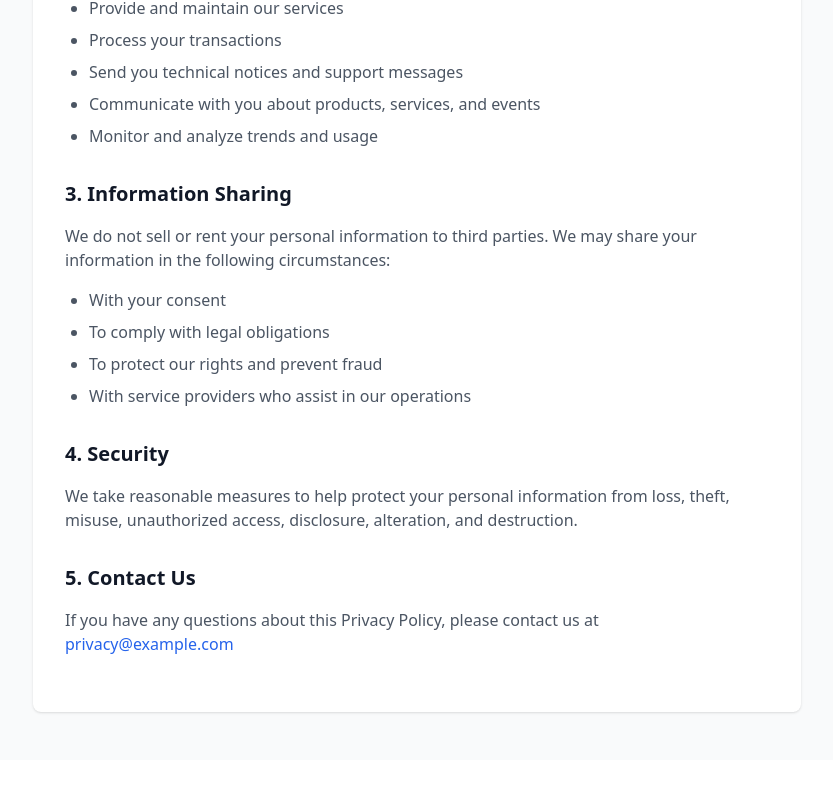
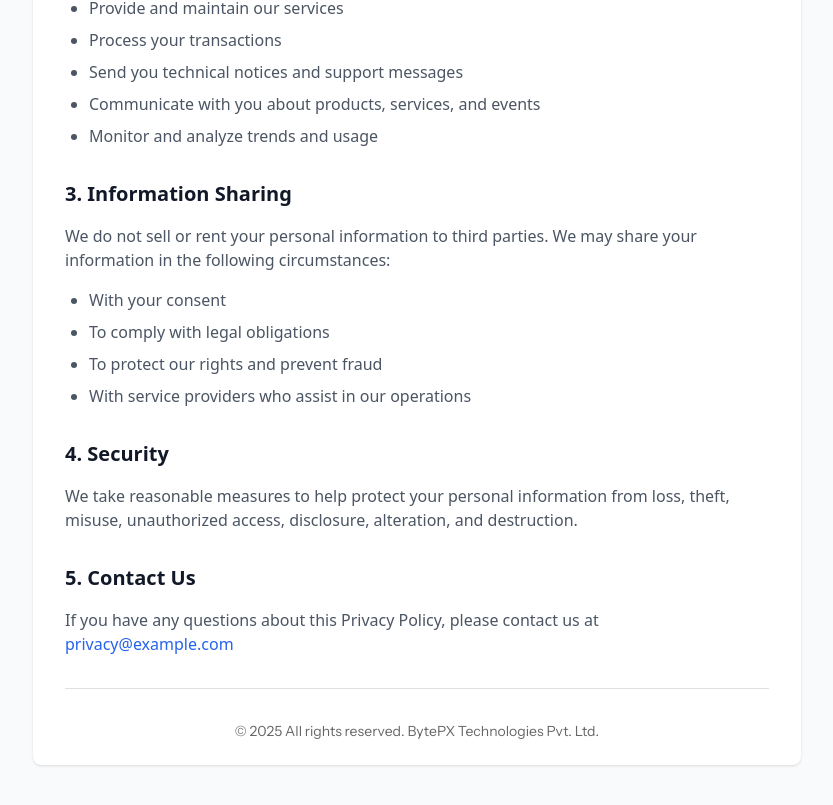
Before and after one commit to AmrapaliUnkal5/transcript_project, a React (Vite) app in the folder frontend/: page /privacy_policy in a window 1280 px wide. Shown: the part 568-1373 px from the top of the page, without its empty margins (223-1056 px from the left). Before the commit the page ends 1328 px from the top, so only its background shows below. Built offline with nearby package versions, Linux system fonts and the light colour scheme; no server answers.

Commit message:
Add "© 2025 BytePX Technologies" to all three pages for dev team

```diff
--- a/frontend/src/pages/CancellationAndRefund/CancellationRefundPolicy.tsx
+++ b/frontend/src/pages/CancellationAndRefund/CancellationRefundPolicy.tsx
@@ -102,6 +102,16 @@ const CancellationRefundPolicy = () => {
       </Box>
 
       <Divider sx={{ my: 4 }} />
+
+
+
+<Typography
+  variant="body2"
+  color="text.secondary"
+  align="center"
+>
+  © {new Date().getFullYear()} All rights reserved. BytePX Technologies Pvt. Ltd.
+</Typography>
     </Container>
   );
 };
--- a/frontend/src/pages/DataDeletion/DataDeletionPolicy.tsx
+++ b/frontend/src/pages/DataDeletion/DataDeletionPolicy.tsx
@@ -71,11 +71,18 @@ export default function DataDeletionPolicy() {
 
       <Divider sx={{ my: 4 }} />
 
-      <Box display="flex" justifyContent="center">
-        <Button variant="outlined" color="error">
-          Go to Delete Account
-        </Button>
-      </Box>
+
+
+
+
+<Typography
+  variant="body2"
+  color="text.secondary"
+  align="center"
+>
+  © {new Date().getFullYear()} All rights reserved. BytePX Technologies Pvt. Ltd.
+</Typography>
+
     </Container>
   );
 }
--- a/frontend/src/pages/Legal/PrivacyPolicy.tsx
+++ b/frontend/src/pages/Legal/PrivacyPolicy.tsx
@@ -1,6 +1,7 @@
 import React from 'react';
 import { Link } from 'react-router-dom';
 import { ArrowLeft } from 'lucide-react';
+import { Divider,Typography } from '@mui/material';
 
 export const PrivacyPolicy = () => {
   return (
@@ -95,6 +96,16 @@ export const PrivacyPolicy = () => {
                 </a>
               </p>
             </section>
+
+            <Divider sx={{ my: 4 }} />
+
+<Typography
+  variant="body2"
+  color="text.secondary"
+  align="center"
+>
+  © {new Date().getFullYear()} All rights reserved. BytePX Technologies Pvt. Ltd.
+</Typography>
           </div>
         </div>
       </div>
```
